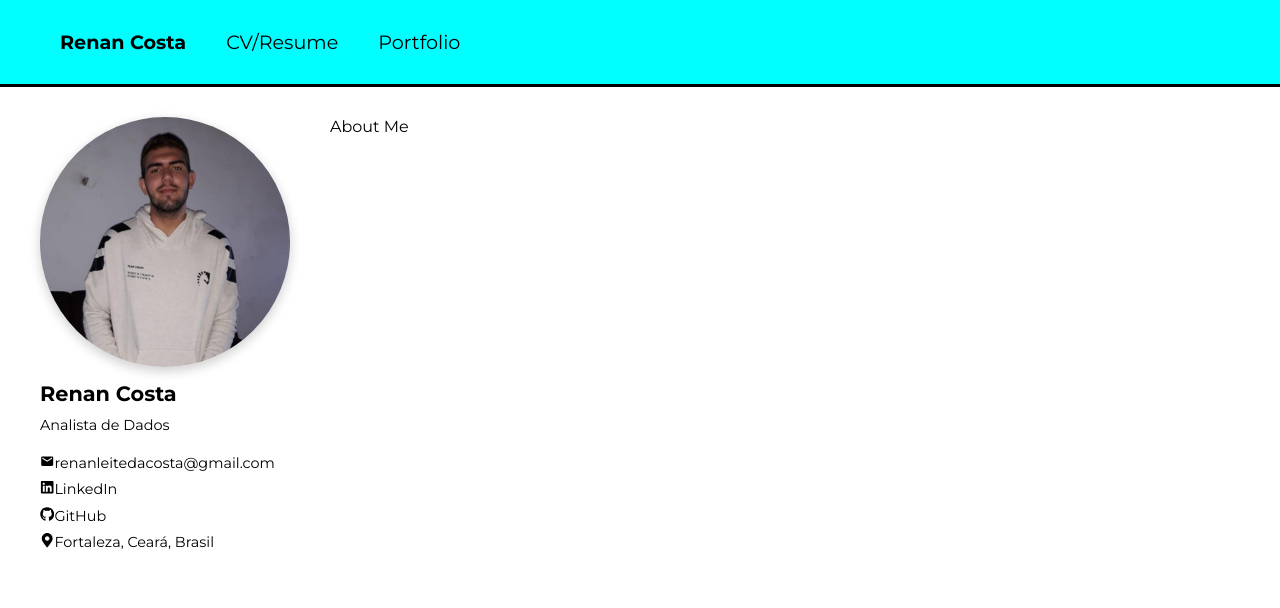
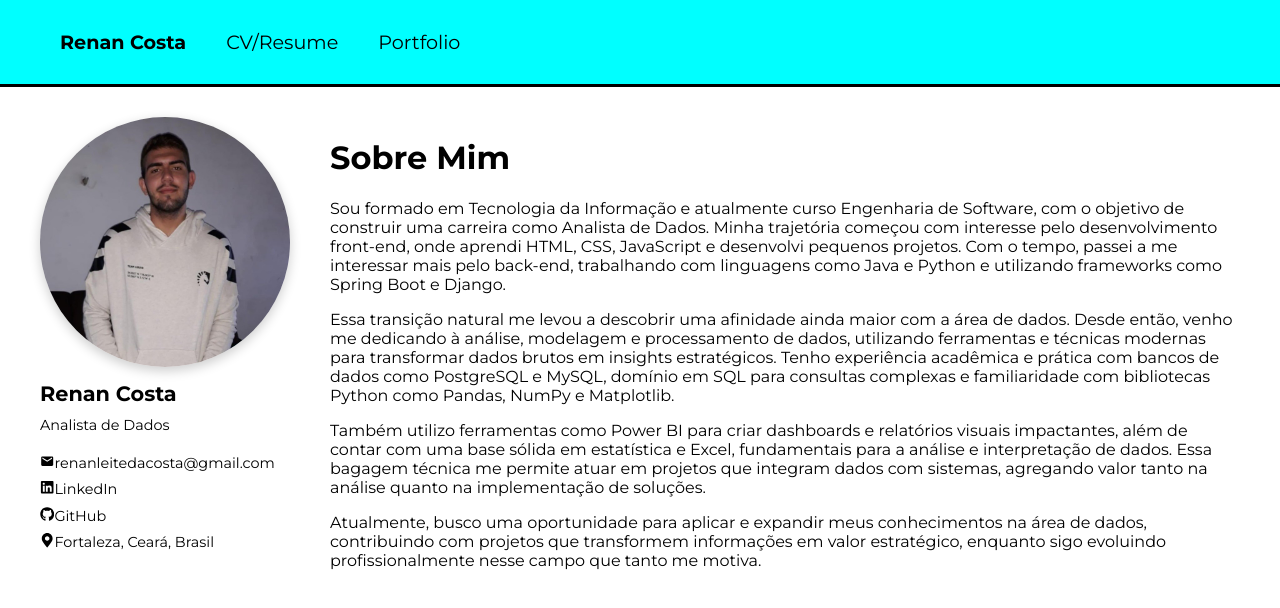
Before and after one commit to RenanCosta2/renancosta2.github.io, a React (Create React App) app: page / in a window 1280 px wide. Shown: the top 608 px of the page. Built offline with nearby package versions, Linux system fonts and the light colour scheme.

Commit message:
feat: sobre me

```diff
--- a/src/components/AboutMe.tsx
+++ b/src/components/AboutMe.tsx
@@ -3,7 +3,23 @@ import React from 'react';
 export function AboutMe() {
   return (
     <div>
-      About Me
+      <h1 className='title'>Sobre Mim</h1>
+
+      <div className='content'>
+        <p>
+          Sou formado em Tecnologia da Informação e atualmente curso Engenharia de Software, com o objetivo de construir uma carreira como Analista de Dados. Minha trajetória começou com interesse pelo desenvolvimento front-end, onde aprendi HTML, CSS, JavaScript e desenvolvi pequenos projetos. Com o tempo, passei a me interessar mais pelo back-end, trabalhando com linguagens como Java e Python e utilizando frameworks como Spring Boot e Django.
+        </p>
+        <p>
+          Essa transição natural me levou a descobrir uma afinidade ainda maior com a área de dados. Desde então, venho me dedicando à análise, modelagem e processamento de dados, utilizando ferramentas e técnicas modernas para transformar dados brutos em insights estratégicos. Tenho experiência acadêmica e prática com bancos de dados como PostgreSQL e MySQL, domínio em SQL para consultas complexas e familiaridade com bibliotecas Python como Pandas, NumPy e Matplotlib.
+        </p>
+        <p>
+          Também utilizo ferramentas como Power BI para criar dashboards e relatórios visuais impactantes, além de contar com uma base sólida em estatística e Excel, fundamentais para a análise e interpretação de dados. Essa bagagem técnica me permite atuar em projetos que integram dados com sistemas, agregando valor tanto na análise quanto na implementação de soluções.
+        </p>
+        <p>
+          Atualmente, busco uma oportunidade para aplicar e expandir meus conhecimentos na área de dados, contribuindo com projetos que transformem informações em valor estratégico, enquanto sigo evoluindo profissionalmente nesse campo que tanto me motiva.
+        </p>
+      </div>
+
     </div>
   );
 }
```
